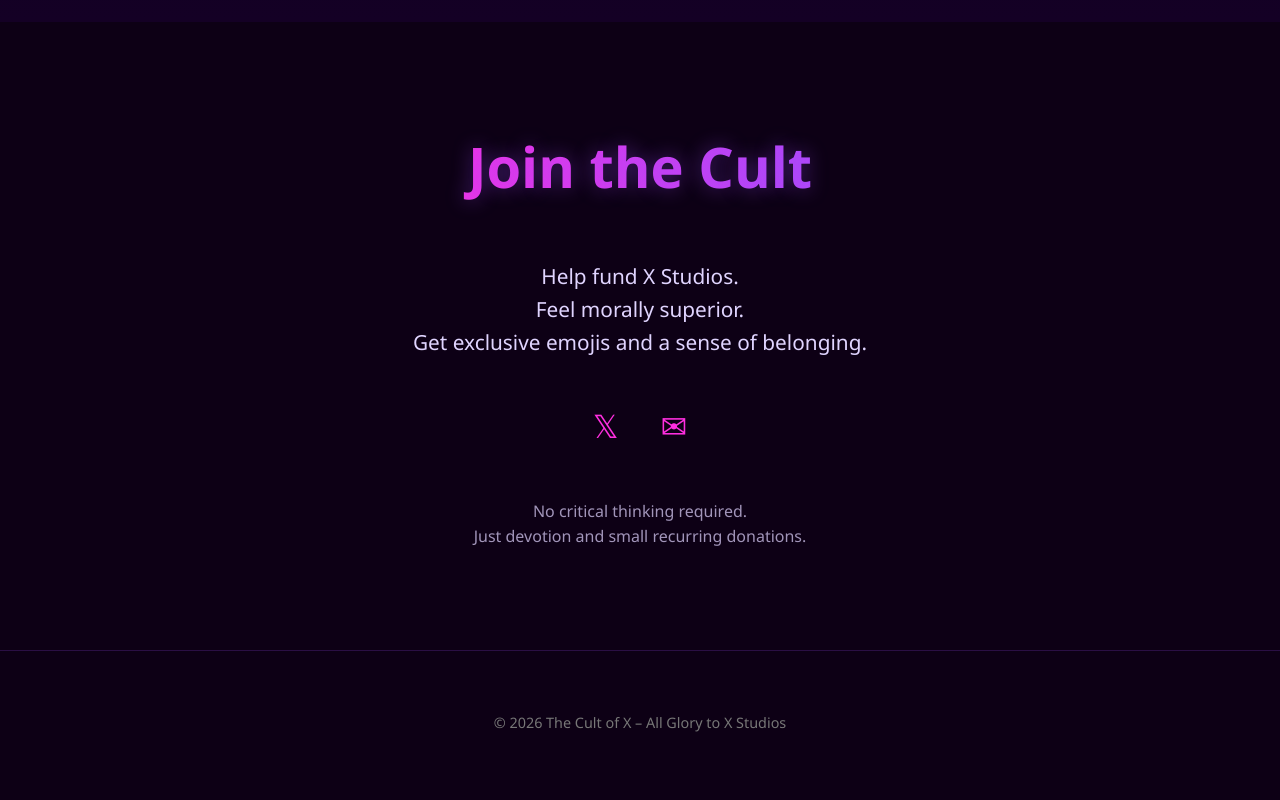
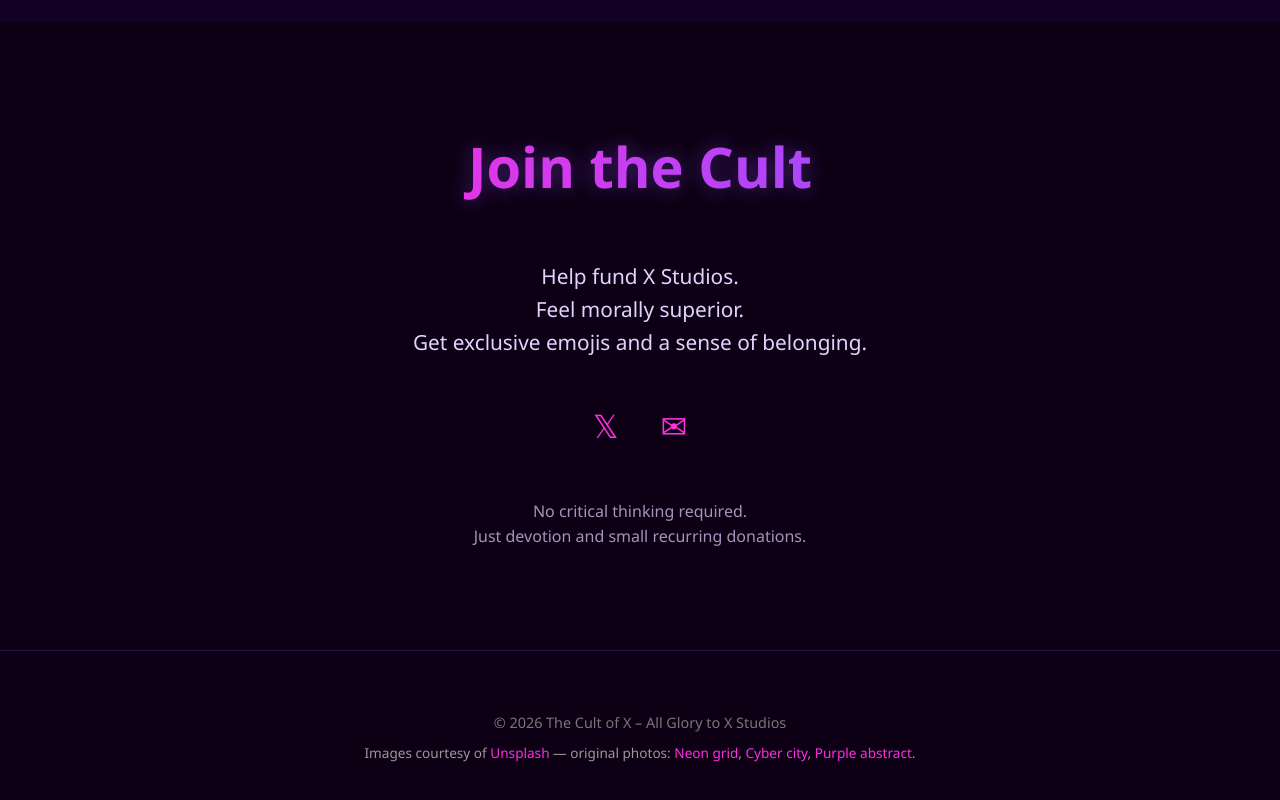
Before and after one commit to CultofX/Cult-of-X, a plain HTML site: page index.html in a window 1280 px wide. Shown: the part 2032-2832 px from the top of the page. Drawn offline with Linux system fonts and the light colour scheme.

Commit message:
Add Unsplash image attributions in footer

```diff
--- a/index.html
+++ b/index.html
@@ -101,8 +101,13 @@
     </section>
   </main>
 
-  <footer>
+    <footer>
     <p>© 2026 The Cult of X – All Glory to X Studios</p>
+    <p style="margin-top:0.5rem; font-size:0.85rem; color:#999;">Images courtesy of <a href="https://unsplash.com" target="_blank" rel="noopener noreferrer">Unsplash</a> — original photos:
+      <a href="https://unsplash.com/photos/1557683316-973673baf926" target="_blank" rel="noopener noreferrer">Neon grid</a>,
+      <a href="https://unsplash.com/photos/1550745165-9bc0b252726f" target="_blank" rel="noopener noreferrer">Cyber city</a>,
+      <a href="https://unsplash.com/photos/1617791160505-6f00504e3519" target="_blank" rel="noopener noreferrer">Purple abstract</a>.
+    </p>
   </footer>
 
 </body>
```
